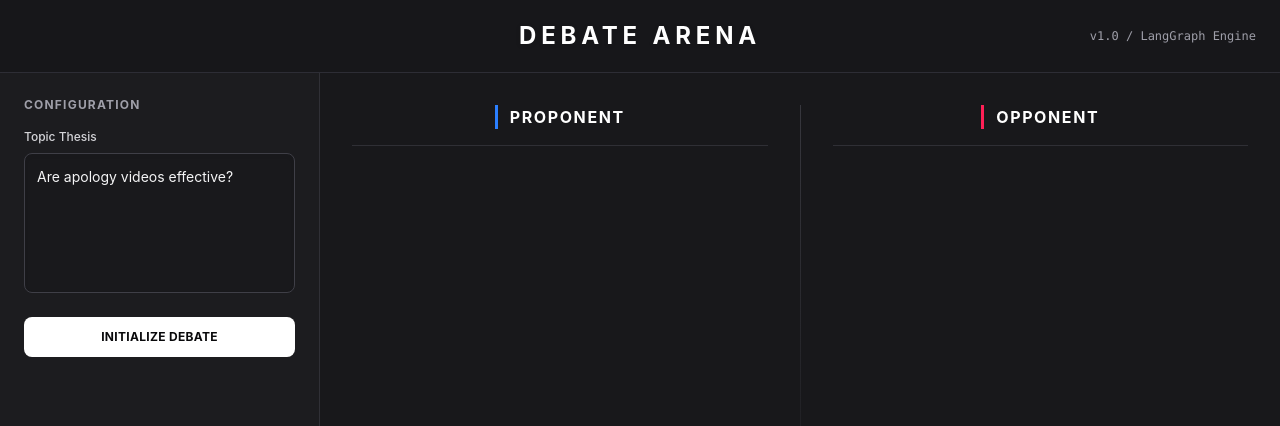
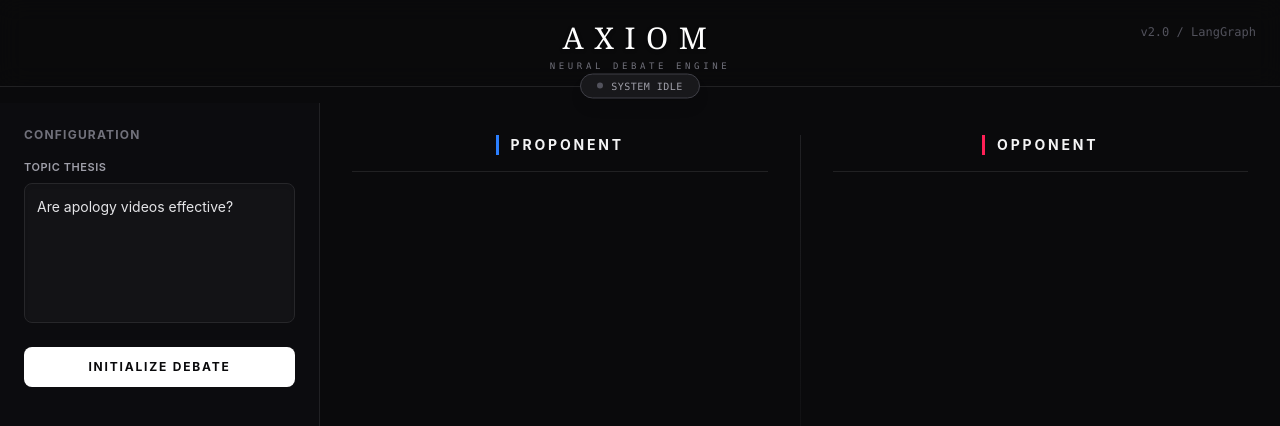
Before and after one commit to Bharat2310/Multi-Agent-Debate-System, a React app in the folder frontend/: page / in a window 1280 px wide. Shown: the top 426 px of the page. Built offline with nearby package versions, Linux system fonts and the light colour scheme; the HTML template or start-up script is replaced by a standard one.

Commit message:
version 1

```diff
--- a/frontend/src/App.jsx
+++ b/frontend/src/App.jsx
@@ -1,49 +1,84 @@
 import React, { useState, useRef, useEffect, useCallback } from "react";
+import { Copy, Check, ArrowDownToLine } from "lucide-react";
 
-// 1. Minimalist Thinking Indicator
+// 1. Sleek Thinking Indicator
 const TypingIndicator = ({ label }) => (
-  <div className="flex items-center gap-3 py-3 text-zinc-400">
-    <span className="text-xs font-semibold uppercase tracking-widest">{label} researching</span>
+  <div className="flex items-center gap-3 py-3 text-zinc-500">
+    <span className="text-xs font-semibold uppercase tracking-widest">{label}</span>
     <div className="flex space-x-1">
-      <div className="w-1.5 h-1.5 bg-zinc-400 rounded-full animate-bounce [animation-delay:-0.3s]"></div>
-      <div className="w-1.5 h-1.5 bg-zinc-400 rounded-full animate-bounce [animation-delay:-0.15s]"></div>
-      <div className="w-1.5 h-1.5 bg-zinc-400 rounded-full animate-bounce"></div>
+      <div className="w-1.5 h-1.5 bg-zinc-500 rounded-full animate-bounce [animation-delay:-0.3s]"></div>
+      <div className="w-1.5 h-1.5 bg-zinc-500 rounded-full animate-bounce [animation-delay:-0.15s]"></div>
+      <div className="w-1.5 h-1.5 bg-zinc-500 rounded-full animate-bounce"></div>
     </div>
   </div>
 );
 
-// 2. Typewriter Component
+// 2. Typewriter Component with Citations & Copy Feature
 const TypewriterMessage = ({ content, triggerScroll }) => {
   const [displayed, setDisplayed] = useState("");
+  const [copied, setCopied] = useState(false);
 
   useEffect(() => {
     setDisplayed("");
     let i = 0;
-
     const timer = setInterval(() => {
       setDisplayed(content.substring(0, i + 2));
       i += 2;
 
       if (triggerScroll) triggerScroll();
 
-      if (i >= content.length) {
-        clearInterval(timer);
-      }
+      if (i >= content.length) clearInterval(timer);
     }, 15);
-
     return () => clearInterval(timer);
   }, [content, triggerScroll]);
 
+  const handleCopy = () => {
+    navigator.clipboard.writeText(content);
+    setCopied(true);
+    setTimeout(() => setCopied(false), 2000);
+  };
+
+  const renderWithCitations = (text) => {
+    const parts = text.split(/(\[\d+\])/g);
+    return parts.map((part, idx) => {
+      if (part.match(/\[\d+\]/)) {
+        return (
+          // FIX: Changed from "group" to "group/cite" to isolate hover state
+          <span key={idx} className="relative group/cite inline-flex items-center justify-center w-5 h-5 ml-1 text-[10px] font-bold text-blue-400 bg-blue-900/30 border border-blue-800/50 rounded cursor-help align-super transition-colors hover:bg-blue-800/50">
+            {part.replace(/[\[\]]/g, '')}
+            {/* FIX: Changed "group-hover:block" to "group-hover/cite:block" */}
+            <span className="absolute bottom-full mb-2 left-1/2 -translate-x-1/2 hidden group-hover/cite:block w-48 p-2 text-xs font-normal bg-zinc-800 text-zinc-200 rounded-lg border border-zinc-700 shadow-xl z-50">
+              Source retrieved from vector index.
+            </span>
+          </span>
+        );
+      }
+      return <span key={idx}>{part}</span>;
+    });
+  };
+
   return (
-    <span>
-      {displayed}
+    // FIX: Changed from "group" to "group/message" to isolate the copy button hover
+    <div className="relative group/message">
+      <span>{renderWithCitations(displayed)}</span>
+
       {displayed.length < content.length && (
         <span className="inline-block w-1.5 h-4 ml-1 align-middle bg-zinc-400 animate-pulse"></span>
       )}
-    </span>
+
+      {displayed.length === content.length && (
+        <button
+          onClick={handleCopy}
+          // FIX: Changed "group-hover:opacity-100" to "group-hover/message:opacity-100"
+          className="absolute -top-2 -right-2 p-1.5 bg-zinc-800 border border-zinc-700 text-zinc-400 rounded-md opacity-0 group-hover/message:opacity-100 transition-opacity hover:text-white hover:bg-zinc-700 shadow-lg"
+          title="Copy argument"
+        >
+          {copied ? <Check size={14} className="text-emerald-400" /> : <Copy size={14} />}
+        </button>
+      )}
+    </div>
   );
 };
-
 
 function App() {
   const [topic, setTopic] = useState("Are apology videos effective?");
@@ -53,20 +88,46 @@ function App() {
   const [threadId, setThreadId] = useState(`thread_${Date.now()}`);
 
   const [activeThinker, setActiveThinker] = useState(null);
+  const [statusFeed, setStatusFeed] = useState("SYSTEM IDLE");
+
+  const [autoScroll, setAutoScroll] = useState(true);
+  const autoScrollRef = useRef(true);
 
   const abortControllerRef = useRef(null);
-
   const proEndRef = useRef(null);
   const conEndRef = useRef(null);
 
+  useEffect(() => {
+    autoScrollRef.current = autoScroll;
+  }, [autoScroll]);
+
   const triggerScroll = useCallback(() => {
-    proEndRef.current?.scrollIntoView({ behavior: "smooth" });
-    conEndRef.current?.scrollIntoView({ behavior: "smooth" });
+    if (autoScrollRef.current) {
+      proEndRef.current?.scrollIntoView({ behavior: "auto" });
+      conEndRef.current?.scrollIntoView({ behavior: "auto" });
+    }
   }, []);
 
   useEffect(() => {
     triggerScroll();
   }, [messages, activeThinker, triggerScroll]);
+
+  const handleScroll = (e) => {
+    const { scrollTop, scrollHeight, clientHeight } = e.target;
+    const isNearBottom = scrollHeight - scrollTop - clientHeight < 50;
+
+    if (!isNearBottom && autoScroll) {
+      setAutoScroll(false);
+    } else if (isNearBottom && !autoScroll) {
+      setAutoScroll(true);
+    }
+  };
+
+  const resumeScroll = () => {
+    setAutoScroll(true);
+    proEndRef.current?.scrollIntoView({ behavior: "smooth" });
+    conEndRef.current?.scrollIntoView({ behavior: "smooth" });
+  };
 
   const proMessages = messages.filter((m) => m.name === "ProAgent");
   const conMessages = messages.filter((m) => m.name === "ConAgent");
@@ -75,7 +136,9 @@ function App() {
     setMessages([]);
     setFinalVerdict("");
     setIsDebating(true);
+    setAutoScroll(true);
     setActiveThinker("Pro Researcher");
+    setStatusFeed("INITIALIZING THREAD & ALLOCATING AGENTS...");
 
     abortControllerRef.current = new AbortController();
 
@@ -111,6 +174,7 @@ function App() {
           try {
             const eventData = JSON.parse(line);
 
+            setStatusFeed(`${eventData.name.toUpperCase()} IS GENERATING RESPONSE...`);
             setMessages((prev) => [...prev, eventData]);
             setActiveThinker(null);
 
@@ -121,9 +185,16 @@ function App() {
             }
 
             if (!eventData.should_stop) {
-              if (eventData.name === "ProAgent") setActiveThinker("Con Researcher");
-              else if (eventData.name === "ConAgent") setActiveThinker("The Judge");
-              else if (eventData.name === "Judge") setActiveThinker("Pro Researcher");
+              if (eventData.name === "ProAgent") {
+                setActiveThinker("Con Researcher");
+                setStatusFeed("OPPONENT: QUERYING VECTOR INDEX & ANALYZING CLAIMS...");
+              } else if (eventData.name === "ConAgent") {
+                setActiveThinker("The Judge");
+                setStatusFeed("JUDGE: WEIGHING ARGUMENTS & CROSS-REFERENCING FACTS...");
+              } else if (eventData.name === "Judge") {
+                setActiveThinker("Pro Researcher");
+                setStatusFeed("PROPONENT: FORMULATING COUNTER-ARGUMENT...");
+              }
             }
 
             await new Promise((resolve) => setTimeout(resolve, 1500));
@@ -135,6 +206,7 @@ function App() {
             if (eventData.should_stop) {
               setIsDebating(false);
               setActiveThinker(null);
+              setStatusFeed("SYSTEM IDLE: DEBATE CONCLUDED.");
               return;
             }
           } catch (err) {
@@ -149,6 +221,7 @@ function App() {
     } finally {
       setIsDebating(false);
       setActiveThinker(null);
+      setStatusFeed(abortControllerRef.current?.signal.aborted ? "EXECUTION HALTED BY USER." : "SYSTEM IDLE.");
     }
   };
 
@@ -161,25 +234,41 @@ function App() {
   };
 
   return (
-    <div className="flex flex-col h-screen bg-zinc-900 text-zinc-200 font-sans antialiased selection:bg-blue-500/30 selection:text-blue-100">
+    <div className="flex flex-col h-screen bg-[#0a0a0c] text-zinc-200 font-sans antialiased selection:bg-blue-500/30 selection:text-blue-100">
 
-      {/* Sleek Top Navigation */}
-      <header className="relative flex items-center justify-center px-6 py-5 border-b border-zinc-700/60 bg-zinc-900/90 backdrop-blur-md z-10">
-        <h1 className="text-xl sm:text-2xl font-bold tracking-[0.2em] text-white uppercase drop-shadow-sm">Debate Arena</h1>
-        <div className="absolute right-6 text-xs font-mono text-zinc-400 hidden sm:block">v1.0 / LangGraph Engine</div>
+      <style>{`
+        .custom-scrollbar::-webkit-scrollbar { width: 6px; }
+        .custom-scrollbar::-webkit-scrollbar-track { background: transparent; }
+        .custom-scrollbar::-webkit-scrollbar-thumb { background: #3f3f46; border-radius: 10px; }
+        .custom-scrollbar::-webkit-scrollbar-thumb:hover { background: #52525b; }
+      `}</style>
+
+      <header className="relative flex flex-col items-center justify-center pt-5 pb-3 border-b border-zinc-800/80 bg-[#0a0a0c]/90 backdrop-blur-md z-10">
+        <h1 className="text-2xl sm:text-3xl font-light tracking-[0.35em] text-white uppercase drop-shadow-sm font-serif">
+          Axiom
+        </h1>
+        <span className="text-[9px] tracking-[0.4em] text-zinc-500 uppercase font-mono mt-1">
+          Neural Debate Engine
+        </span>
+
+        <div className="absolute bottom-0 translate-y-1/2 px-4 py-1 bg-zinc-900 border border-zinc-700 rounded-full flex items-center gap-2 shadow-lg">
+          <div className={`w-1.5 h-1.5 rounded-full ${isDebating ? 'bg-emerald-400 animate-pulse' : 'bg-zinc-600'}`}></div>
+          <span className="text-[10px] font-mono tracking-wider text-zinc-400">{statusFeed}</span>
+        </div>
+
+        <div className="absolute right-6 top-6 text-xs font-mono text-zinc-600 hidden sm:block">v2.0 / LangGraph</div>
       </header>
 
-      <div className="flex flex-1 overflow-hidden">
+      <div className="flex flex-1 overflow-hidden pt-4">
 
-        {/* Minimalist Sidebar */}
-        <aside className="w-80 bg-zinc-800/30 border-r border-zinc-700/60 p-6 flex flex-col z-0">
+        <aside className="w-80 bg-zinc-900/20 border-r border-zinc-800/80 p-6 flex flex-col z-0">
           <div>
-            <h3 className="text-xs font-bold uppercase tracking-widest text-zinc-400 mb-4">Configuration</h3>
+            <h3 className="text-xs font-bold uppercase tracking-widest text-zinc-500 mb-4">Configuration</h3>
 
             <div className="flex flex-col gap-2">
-              <label className="text-xs text-zinc-300 font-medium">Topic Thesis</label>
+              <label className="text-[11px] uppercase tracking-wider text-zinc-400 font-semibold">Topic Thesis</label>
               <textarea
-                className="w-full bg-zinc-900/60 border border-zinc-700 rounded-lg p-3 text-zinc-100 placeholder:text-zinc-500 focus:outline-none focus:ring-1 focus:ring-zinc-500 transition-all text-sm leading-relaxed resize-none custom-scrollbar shadow-inner"
+                className="w-full bg-zinc-900/60 border border-zinc-800 rounded-lg p-3 text-zinc-200 placeholder:text-zinc-600 focus:outline-none focus:ring-1 focus:ring-blue-500/50 transition-all text-sm leading-relaxed resize-none custom-scrollbar shadow-inner"
                 value={topic}
                 onChange={(e) => setTopic(e.target.value)}
                 disabled={isDebating}
@@ -192,14 +281,14 @@ function App() {
           <div className="mt-6">
             {!isDebating ? (
               <button
-                className="w-full py-3 bg-white text-zinc-950 font-bold tracking-wide uppercase rounded-lg hover:bg-zinc-200 hover:shadow-[0_0_15px_rgba(255,255,255,0.15)] transition-all text-xs"
+                className="w-full py-3 bg-white text-zinc-950 font-bold tracking-[0.15em] uppercase rounded-lg hover:bg-zinc-200 hover:shadow-[0_0_15px_rgba(255,255,255,0.1)] transition-all text-xs"
                 onClick={startDebate}
               >
                 Initialize Debate
               </button>
             ) : (
               <button
-                className="w-full py-3 bg-zinc-800 border border-zinc-600 text-zinc-200 font-bold tracking-wide uppercase rounded-lg hover:bg-zinc-700 transition-all text-xs shadow-sm"
+                className="w-full py-3 bg-zinc-900 border border-zinc-700 text-red-400 font-bold tracking-[0.15em] uppercase rounded-lg hover:bg-zinc-800 hover:text-red-300 transition-all text-xs shadow-sm"
                 onClick={handleInterrupt}
               >
                 Halt Execution
@@ -208,63 +297,69 @@ function App() {
           </div>
         </aside>
 
-        {/* Refined Arena */}
-        <main className="flex-1 flex flex-col p-8 gap-6 overflow-y-auto bg-zinc-900 relative custom-scrollbar">
+        <main className="flex-1 flex flex-col p-8 gap-6 overflow-hidden bg-transparent relative">
 
-          {/* Central Judge Status */}
+          {!autoScroll && (
+            <div className="absolute bottom-6 left-1/2 -translate-x-1/2 z-50">
+              <button
+                onClick={resumeScroll}
+                className="flex items-center gap-2 px-4 py-2 bg-blue-600/90 hover:bg-blue-500 text-white text-xs font-semibold tracking-wider uppercase rounded-full shadow-xl backdrop-blur transition-all"
+              >
+                <ArrowDownToLine size={14} />
+                Resume Live Feed
+              </button>
+            </div>
+          )}
+
           {activeThinker === "The Judge" && (
             <div className="flex justify-center shrink-0">
-               <TypingIndicator label="Arbitrating" />
+               <TypingIndicator label="Arbitrating Final Verdict" />
             </div>
           )}
 
           <div className="flex flex-1 gap-8 min-h-0">
-            {/* Pro Column */}
             <section className="flex-1 flex flex-col overflow-hidden">
-              <div className="flex items-center justify-center pb-4 border-b border-zinc-700/60 mb-4">
-                <h2 className="text-base font-bold text-white uppercase tracking-widest border-l-[3px] border-blue-500 pl-3">Proponent</h2>
+              <div className="flex items-center justify-center pb-4 border-b border-zinc-800/80 mb-4">
+                <h2 className="text-sm font-bold text-zinc-100 uppercase tracking-[0.2em] border-l-[3px] border-blue-500 pl-3">Proponent</h2>
               </div>
 
-              <div className="flex-1 overflow-y-auto flex flex-col gap-5 pr-4 pb-4 custom-scrollbar">
+              <div onScroll={handleScroll} className="flex-1 overflow-y-auto flex flex-col gap-5 pr-4 pb-12 custom-scrollbar">
                 {proMessages.map((msg, idx) => (
-                  <div key={idx} className="p-5 border border-zinc-700/50 bg-zinc-800/40 rounded-xl leading-relaxed text-base text-zinc-200 shadow-sm">
+                  <div key={idx} className="p-5 border border-zinc-800/60 bg-zinc-900/40 rounded-xl leading-relaxed text-[15px] text-zinc-300 shadow-sm">
                     <TypewriterMessage content={msg.content} triggerScroll={triggerScroll} />
                   </div>
                 ))}
 
                 {activeThinker === "Pro Researcher" && <TypingIndicator label="Synthesizing" />}
-                <div ref={proEndRef} className="h-2" />
+                <div ref={proEndRef} className="h-2 shrink-0" />
               </div>
             </section>
 
-            {/* Vertical Divider */}
-            <div className="w-px bg-gradient-to-b from-zinc-700/80 via-zinc-700/20 to-transparent"></div>
+            <div className="w-px bg-gradient-to-b from-zinc-800/80 via-zinc-800/20 to-transparent"></div>
 
-            {/* Con Column */}
             <section className="flex-1 flex flex-col overflow-hidden">
-              <div className="flex items-center justify-center pb-4 border-b border-zinc-700/60 mb-4">
-                <h2 className="text-base font-bold text-white uppercase tracking-widest border-l-[3px] border-rose-500 pl-3">Opponent</h2>
+              <div className="flex items-center justify-center pb-4 border-b border-zinc-800/80 mb-4">
+                <h2 className="text-sm font-bold text-zinc-100 uppercase tracking-[0.2em] border-l-[3px] border-rose-500 pl-3">Opponent</h2>
               </div>
 
-              <div className="flex-1 overflow-y-auto flex flex-col gap-5 pr-4 pb-4 custom-scrollbar">
+              <div onScroll={handleScroll} className="flex-1 overflow-y-auto flex flex-col gap-5 pr-4 pb-12 custom-scrollbar">
                 {conMessages.map((msg, idx) => (
-                  <div key={idx} className="p-5 border border-zinc-700/50 bg-zinc-800/40 rounded-xl leading-relaxed text-base text-zinc-200 shadow-sm">
+                  <div key={idx} className="p-5 border border-zinc-800/60 bg-zinc-900/40 rounded-xl leading-relaxed text-[15px] text-zinc-300 shadow-sm">
                     <TypewriterMessage content={msg.content} triggerScroll={triggerScroll} />
                   </div>
                 ))}
 
                 {activeThinker === "Con Researcher" && <TypingIndicator label="Synthesizing" />}
-                <div ref={conEndRef} className="h-2" />
+                <div ref={conEndRef} className="h-2 shrink-0" />
               </div>
             </section>
           </div>
 
-          {/* Elegant Verdict Output */}
           {finalVerdict && (
-            <div className="mt-4 border border-zinc-600/60 bg-zinc-800/60 rounded-xl p-6 shrink-0 backdrop-blur-sm relative overflow-hidden shadow-md">
-              <div className="absolute top-0 left-0 w-1.5 h-full bg-zinc-400"></div>
-              <h3 className="text-xs font-bold uppercase tracking-widest text-zinc-300 mb-3 ml-2">Final Arbitration</h3>
-              <p className="text-white m-0 leading-relaxed text-base ml-2">
+            <div className="mt-4 border border-emerald-900/50 bg-emerald-950/20 rounded-xl p-6 shrink-0 backdrop-blur-sm relative overflow-hidden shadow-md">
+              <div className="absolute top-0 left-0 w-1.5 h-full bg-emerald-500"></div>
+              <h3 className="text-xs font-bold uppercase tracking-[0.2em] text-emerald-400 mb-3 ml-2">Final Arbitration</h3>
+              <p className="text-zinc-100 m-0 leading-relaxed text-[15px] ml-2">
                 <TypewriterMessage content={finalVerdict} triggerScroll={triggerScroll} />
               </p>
             </div>
```
